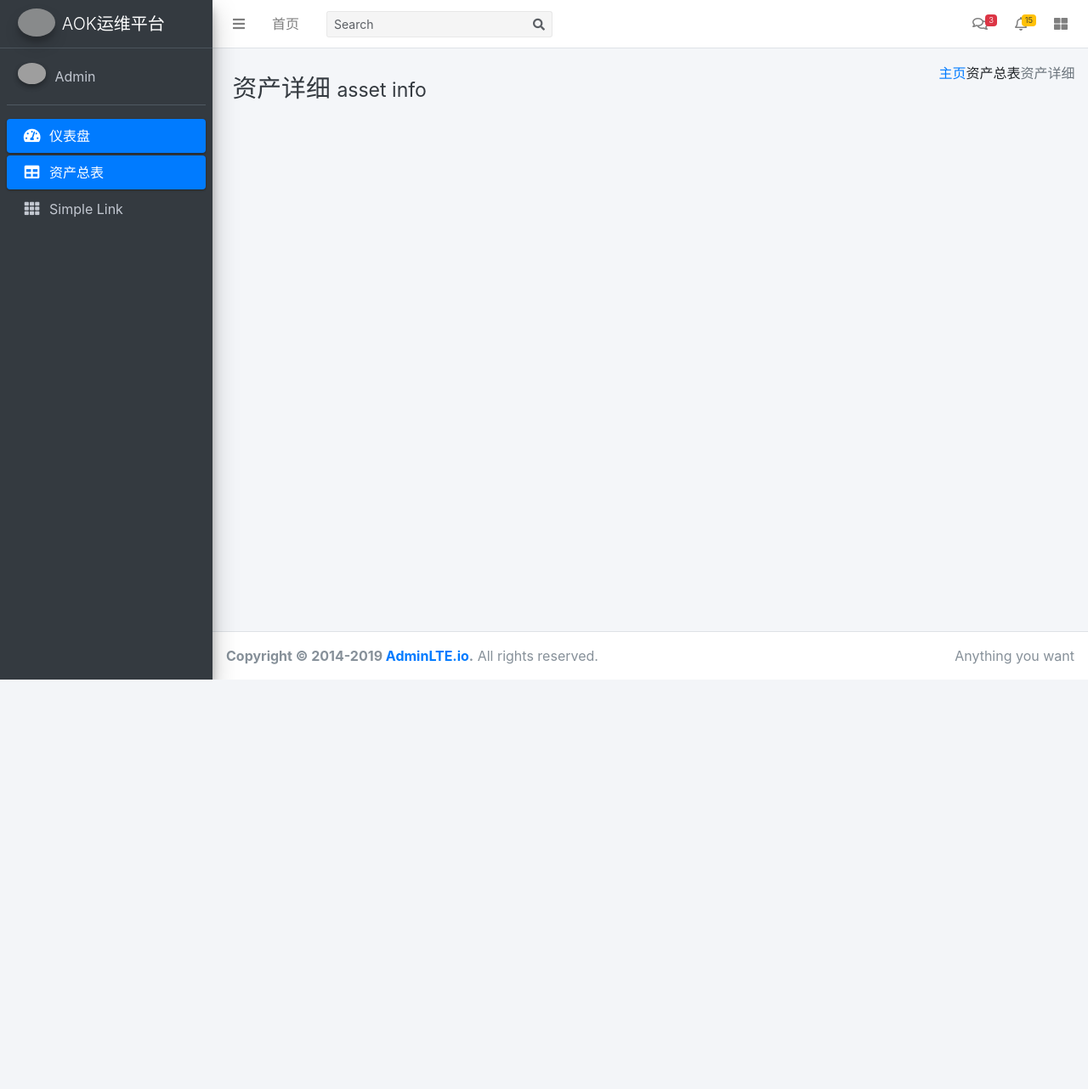
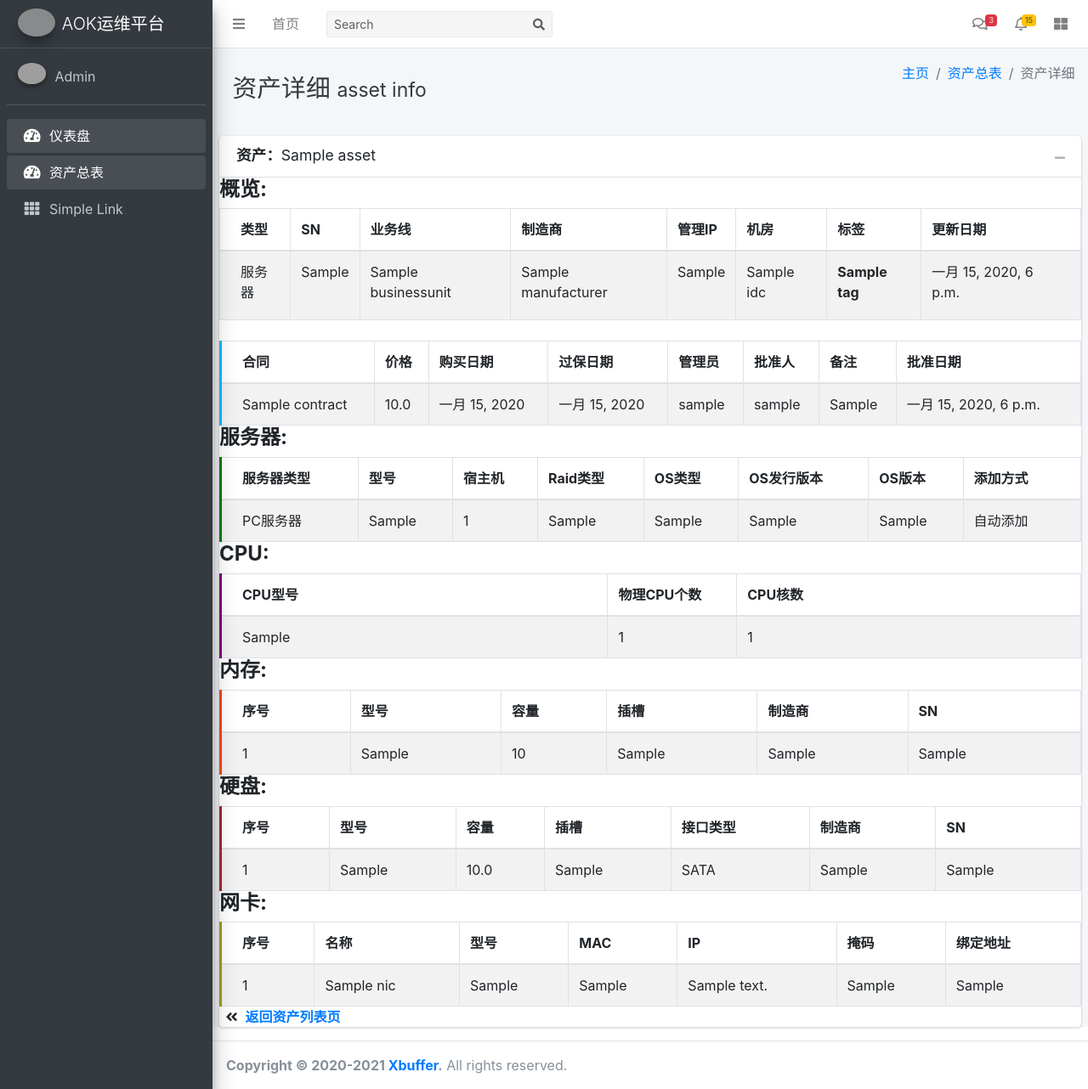
Before and after one commit to xbuffer/AOKops, a Django app: page /assets/detail/1/ in a window 1280 px wide. Shown: the whole page at 85% size. Before the commit the page ends 800 px from the top, so only its background shows below. Run offline with Django 3.2, Linux system fonts and the light colour scheme; tables that the repository leaves empty hold one stand-in row (values such as "Sample post"); some libraries are stand-ins or nearby versions; grey boxes are pictures that could not be loaded.

Commit message:
后台前端页面适配修正

```diff
--- a/templates/assets/detail.html
+++ b/templates/assets/detail.html
@@ -15,9 +15,9 @@
     </h1>
 {% endblock %}
 {% block breadcrumb %}
-    <ol class="breadcrumb">
-        <li class="breadcrumb-item"><a href="#"><i class="fa fa-dashboard"></i>主页</a></li>
-        <li>资产总表</li>
+    <ol class="breadcrumb float-sm-right">
+        <li class="breadcrumb-item"><a href="{% url 'assets:index' %}"><i class="fa fa-dashboard"></i>主页</a></li>
+        <li class="breadcrumb-item active"><a href="{% url 'assets:index' %}">资产总表</a></li>
         <li class="active breadcrumb-item">资产详细</li>
     </ol>
     </section>
@@ -27,25 +27,20 @@
     <section class="content">
 
         <!-- Default box -->
-        <div class="box">
+        <div class="card">
 
-            <div class="box-header with-border">
-                <h3 class="box-title"><strong class="btn btn-block btn-primary btn-lg">资产：{{ asset.name }}</strong></h3>
-
-                <div class="box-tools pull-right">
-                    <button type="button" class="btn btn-box-tool" data-widget="collapse" data-toggle="tooltip"
+            <div class="card-header">
+                <h3 class="card-title"><strong>资产：</strong>{{ asset.name }}</h3>
+                <div class="card-tools">
+                    <button type="button" class="btn btn-tool" data-card-widget="collapse" data-toggle="tooltip"
                             title="Collapse">
                         <i class="fa fa-minus"></i></button>
-                    <button type="button" class="btn btn-box-tool" data-widget="remove" data-toggle="tooltip"
-                            title="Remove">
-                        <i class="fa fa-times"></i></button>
                 </div>
             </div>
 
-            <div class="box-body">
+            <div class="card-body p-0">
                 <h4><b>概览:</b></h4>
-                <table border="1" class="table  table-responsive"
-                       style="border-left:3px solid deepskyblue;border-bottom:1px solid deepskyblue">
+                <table border="1" class="table table-bordered table-striped">
                     <thead>
                     <tr>
                         <th>类型</th>
@@ -78,7 +73,7 @@
                     </tbody>
                 </table>
                 <br/>
-                <table border="1" class="table  table-responsive"
+                <table border="1" class="table table-bordered table-striped"
                        style="border-left:3px solid deepskyblue;border-bottom:1px solid deepskyblue">
                     <thead>
                     <tr>
@@ -106,7 +101,7 @@
                     </tbody>
                 </table>
                 <h4><b>服务器:</b></h4>
-                <table border="1" class="table  table-responsive"
+                <table border="1" class="table table-bordered table-striped"
                        style="border-left:3px solid green;border-bottom:1px solid green">
                     <thead>
                     <tr>
@@ -134,7 +129,7 @@
                     </tbody>
                 </table>
                 <h4><b>CPU:</b></h4>
-                <table border="1" class="table  table-responsive"
+                <table border="1" class="table table-bordered table-striped"
                        style="border-left:3px solid purple;border-bottom:1px solid purple">
                     <thead>
                     <tr>
@@ -152,11 +147,11 @@
                     </tbody>
                 </table>
                 <h4><b>内存:</b></h4>
-                <table border="1" class="table  table-responsive"
+                <table border="1" class="table table-bordered table-striped"
                        style="border-left:3px solid orangered;border-bottom:1px solid orangered">
                     <thead>
                     <tr>
-                        <th style="width:5%;">序号</th>
+                        <th>序号</th>
                         <th>型号</th>
                         <th>容量</th>
                         <th>插槽</th>
@@ -187,11 +182,11 @@
                     </tbody>
                 </table>
                 <h4><b>硬盘:</b></h4>
-                <table border="1" class="table  table-responsive"
+                <table border="1" class="table table-bordered table-striped"
                        style="border-left:3px solid brown;border-bottom:1px solid brown">
                     <thead>
                     <tr>
-                        <th style="width:5%;">序号</th>
+                        <th>序号</th>
                         <th>型号</th>
                         <th>容量</th>
                         <th>插槽</th>
@@ -225,11 +220,11 @@
                     </tbody>
                 </table>
                 <h4><b>网卡:</b></h4>
-                <table border="1" class="table  table-responsive"
+                <table border="1" class="table table-bordered table-striped"
                        style="border-left:3px solid #a59b1a;border-bottom:1px solid #a59b1a">
                     <thead>
                     <tr>
-                        <th style="width:5%;">序号</th>
+                        <th>序号</th>
                         <th>名称</th>
                         <th>型号</th>
                         <th>MAC</th>
@@ -265,7 +260,7 @@
 
             </div>
             <!-- /.box-body -->
-            <div class="box-footer">
+            <div class="col-12">
                 <i class="fa fa-angle-double-left"></i>&nbsp;&nbsp;<a
                     href="{% url 'assets:index' %}"><strong>返回资产列表页</strong></a>
             </div>
--- a/templates/base.html
+++ b/templates/base.html
@@ -4,7 +4,7 @@
 This is a starter template page. Use this page to start your new project from
 scratch. This page gets rid of all links and provides the needed markup only.
 -->
-<html lang="en">
+<html lang="zh-CN">
 <head>
     {#头文件,css及相应字体导入#}
     <meta charset="utf-8">
@@ -18,7 +18,10 @@ scratch. This page gets rid of all links and provides the needed markup only.
     <!-- Theme style -->
     <link rel="stylesheet" href="{% static 'AdminLTE/dist/css/adminlte.min.css' %}">
     <!-- Google Font: Source Sans Pro -->
-    <link href="{% static 'AdminLTE/dist/css/google.css' %}" rel="stylesheet">
+    <link rel="stylesheet" href="{% static 'AdminLTE/dist/css/google.css' %}">
+    <!-- DataTables -->
+    <link rel="stylesheet" href="{% static 'AdminLTE/plugins/datatables/jquery.dataTables.js' %}">
+    <link rel="stylesheet" href="{% static 'AdminLTE/plugins/datatables-bs4/css/dataTables.bootstrap4.css' %}">
     {% block css %}{% endblock %}
 </head>
 <body class="hold-transition sidebar-mini">
@@ -35,9 +38,6 @@ scratch. This page gets rid of all links and provides the needed markup only.
             <li class="nav-item d-none d-sm-inline-block">
                 <a href="{% url 'assets:dashboard' %}" class="nav-link">首页</a>
             </li>
-            {#      <li class="nav-item d-none d-sm-inline-block">#}
-            {#        <a href="#" class="nav-link"></a>#}
-            {#      </li>#}
         </ul>
 
         <!-- SEARCH FORM -->
@@ -181,32 +181,20 @@ scratch. This page gets rid of all links and provides the needed markup only.
                     <!-- Add icons to the links using the .nav-icon class
                          with font-awesome or any other icon font library -->
                     <li class="nav-item has-treeview menu-open">
-                        <a href="{% url 'assets:dashboard' %}" class="nav-link active">
+                        <a href="{% url 'assets:dashboard' %}" class="nav-link">
                             <i class="nav-icon fas fa-tachometer-alt"></i>
-                            <p>
-                                仪表盘
-                                {#                <i class="right fas fa-angle-left"></i>#}
-                            </p>
+                            <p>仪表盘</p>
                         </a>
-                        <a href="{% url 'assets:index' %}" class="nav-link active">
-                            <i class="nav-icon fas fa-table"></i>
+                        <a href="{% url 'assets:index' %}" class="nav-link">
+                            <i class="nav-icon fas fa-tachometer-alt"></i>
                             <p>资产总表</p>
                         </a>
-                        {#            <ul class="nav nav-treeview">#}
-                        {#              <li class="nav-item">#}
-                        {#                <a href="{% url 'assets:dashboard' %}" class="nav-link active fa-dashboard">#}
-                        {#                  <i class="far fa-circle nav-icon"></i>#}
-                        {#                  <p>仪表盘</p>#}
-                        {#                </a>#}
-                        {#              </li>#}
-                        {#            </ul>#}
                     </li>
                     <li class="nav-item">
                         <a href="#" class="nav-link">
                             <i class="nav-icon fas fa-th"></i>
                             <p>
                                 Simple Link
-                                {#                <span class="right badge badge-danger">New</span>#}
                             </p>
                         </a>
                     </li>
@@ -238,8 +226,9 @@ scratch. This page gets rid of all links and provides the needed markup only.
 
         <!-- Main content -->
         <div class="content">
-            <div class="container-fluid">
-            </div><!-- /.container-fluid -->
+            {% block content %}
+
+            {% endblock %}
         </div>
         <!-- /.content -->
     </div>
@@ -258,11 +247,12 @@ scratch. This page gets rid of all links and provides the needed markup only.
     <!-- Main Footer -->
     <footer class="main-footer">
         <!-- To the right -->
-        <div class="float-right d-none d-sm-inline">
-            Anything you want
-        </div>
+        {#        <div class="float-right d-none d-sm-inline">#}
+        {#            Anything you want#}
+        {#        </div>#}
         <!-- Default to the left -->
-        <strong>Copyright &copy; 2014-2019 <a href="https://adminlte.io">AdminLTE.io</a>.</strong> All rights reserved.
+        <strong>Copyright &copy; 2020-2021 <a href="https://github.com/xbuffer/AOKops">Xbuffer</a>.</strong> All rights
+        reserved.
     </footer>
 </div>
 <!-- ./wrapper -->
@@ -270,13 +260,10 @@ scratch. This page gets rid of all links and provides the needed markup only.
 <!-- REQUIRED SCRIPTS -->
 
 <!-- jQuery -->
-{#<script src="plugins/jquery/jquery.min.js"></script>#}
 <script src="{% static 'AdminLTE/plugins/jquery/jquery.min.js' %}"></script>
 <!-- Bootstrap 4 -->
-{#<script src="plugins/bootstrap/js/bootstrap.bundle.min.js"></script>#}
 <script src="{% static 'AdminLTE/plugins/bootstrap/js/bootstrap.bundle.min.js' %}"></script>
 <!-- AdminLTE App -->
-{#<script src="dist/js/adminlte.min.js"></script>#}
 <script src="{% static 'AdminLTE/dist/js/adminlte.min.js' %}"></script>
 {% block script %}{% endblock %}
 <script>
```
Also changed, not shown: templates/assets/index.html (+5 -13 lines), templates/scanhosts/hosts.html (deleted, +0 -10 lines), templates/scanhosts/index.html (deleted, +0 -51 lines), templates/scanhosts/scan.html (deleted, +0 -16 lines).
